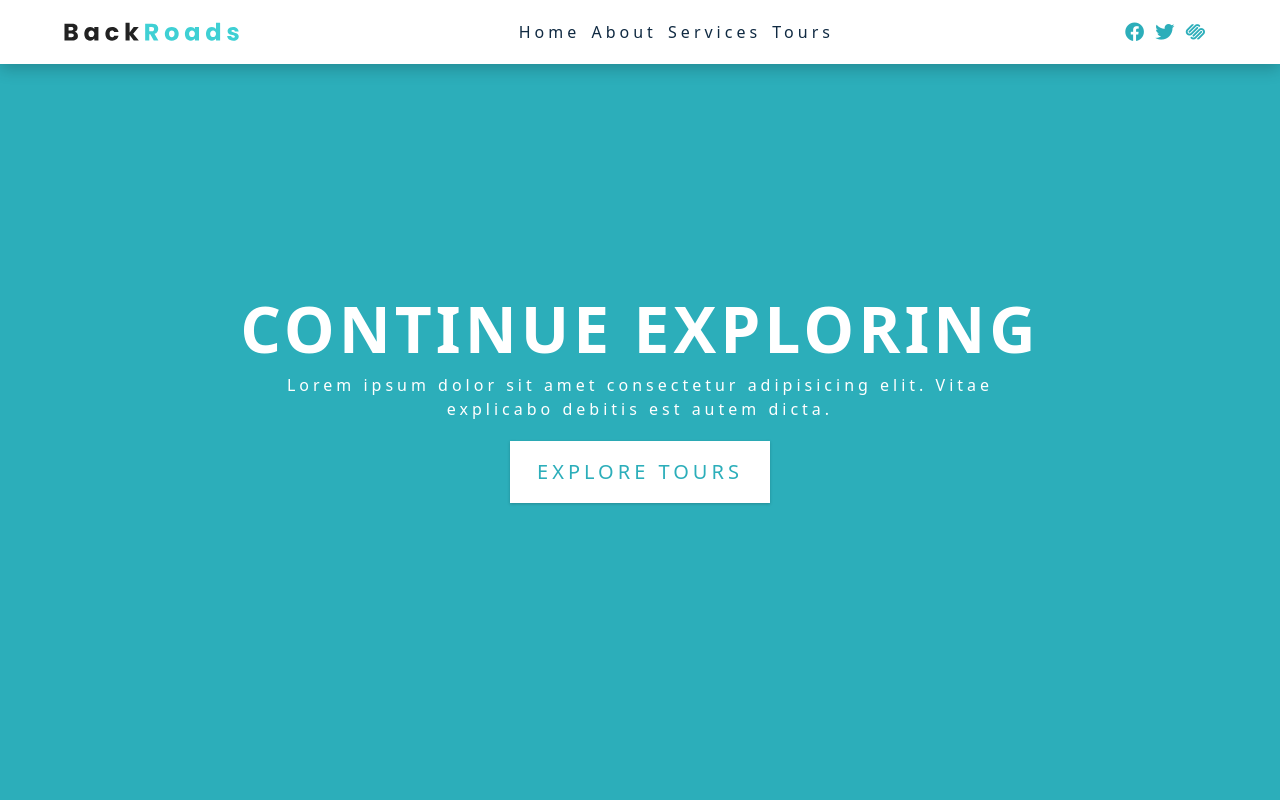
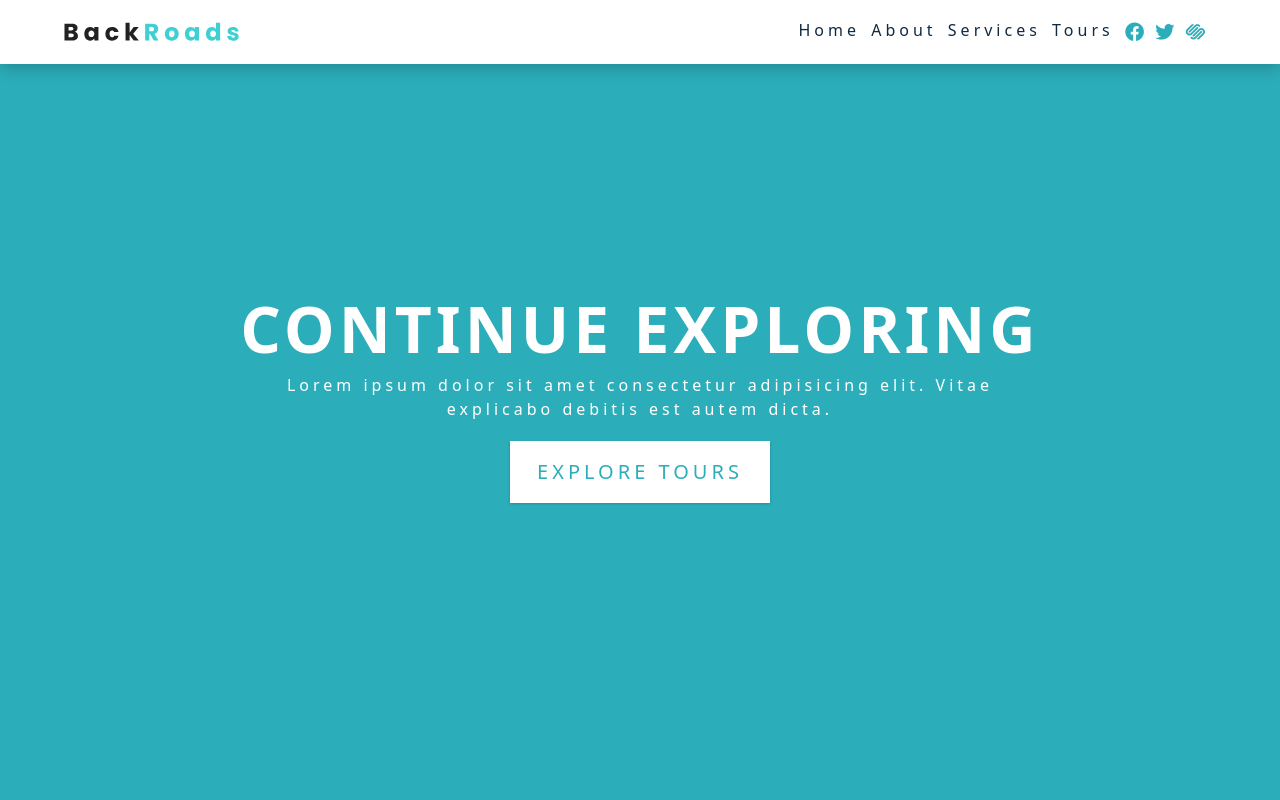
Before and after one commit to RebekahEloise/backroads-app, a React (Create React App) app: page / in a window 1280 px wide. Shown: the top 800 px of the page. Built offline with nearby package versions, Linux system fonts and the light colour scheme.

Commit message:
added dynamic links

```diff
--- a/src/components/Navbar.js
+++ b/src/components/Navbar.js
@@ -1,6 +1,6 @@
 import React from 'react'
 import logo from "../images/logo.svg";
-
+import { pageLinks, socialLinks } from '../data';
 
 
 
@@ -13,40 +13,27 @@ const Navbar = () => {
         <i className="fas fa-bars"></i>
       </button>
     <ul className="nav-links" id="nav-links">
-      <li>
-        <a href="#home" className="nav-link"> home </a>
-      </li>
+     {pageLinks.map((link) =>{
+        return <li key={link.id}>
+        <a href={link.href} className="nav-link"> {link.text} </a>
 
-      <li>
-        <a href="#about" className="nav-link" rel="noopener noreferrer"> about </a>
-      </li>
-
-      <li>
-        <a href="#services" className="nav-link"> services </a>
-      </li>
-
-      <li>
-        <a href="#tours" className="nav-link"> tours</a>
-      </li>
-    </ul>
+        </li>
+     })}
 
     <ul className="nav-icons">
-      <li>
-        <a href="https://www.twitter.com" target="_blank" className="nav-icon"
-         rel="noopener noreferrer" ><i className="fab fa-facebook"></i
-        ></a>
-      </li>
-      <li>
-        <a href="https://www.twitter.com" target="_blank" className="nav-icon"
-         rel="noopener noreferrer" ><i className="fab fa-twitter"></i
-        ></a>
-      </li>
-      <li>
-        <a href="https://www.twitter.com" target="_blank" className="nav-icon"
-         rel="noopener noreferrer" ><i className="fab fa-squarespace"></i
-        ></a>
-      </li>
+      {socialLinks.map((link)=>{
+        const {id, href, icon} = link;
+        return (<li key={id}>
+                    <a href={href} target="_blank" className="nav-icon"
+        rel="noopener noreferrer" ><i className={icon}></i></a>
+        </li>
+      );
+    })}
+
+
+
     </ul>
+  </ul>
   </div>
   </nav>
   </div>
--- /dev/null
+++ b/src/data.js
@@ -0,0 +1,12 @@
+export const pageLinks = [
+    {id:1, href: '#home',text:'home'},
+    {id:2, href: '#about',text:'about'},
+    {id:3, href: '#services',text:'services'},
+    {id:4, href: '#tours',text:'tours'},
+];
+
+export const socialLinks = [
+    {id:1, href: 'https://www.facebook.com', icon:'fab fa-facebook'},
+    {id:2, href: 'https://www.twitter.com', icon:'fab fa-twitter'},
+    {id:3, href: 'https://www.squarespace.com', icon:'fab fa-squarespace'},
+];
--- a/src/index.css
+++ b/src/index.css
@@ -501,7 +501,7 @@ Navbar
 .nav-link:hover {
   color: var(--clr-primary-1);
   background: var(--clr-primary-8);
-  padding-left: 2.25rem;
+  padding-left: 1.25rem;
 }
 /* nav toggle functionality */
 .nav-links {
@@ -522,6 +522,7 @@ Navbar
   .nav-links {
     height: auto;
     display: flex;
+    text-align: center;
   }
   .nav-center {
     display: flex;
```
